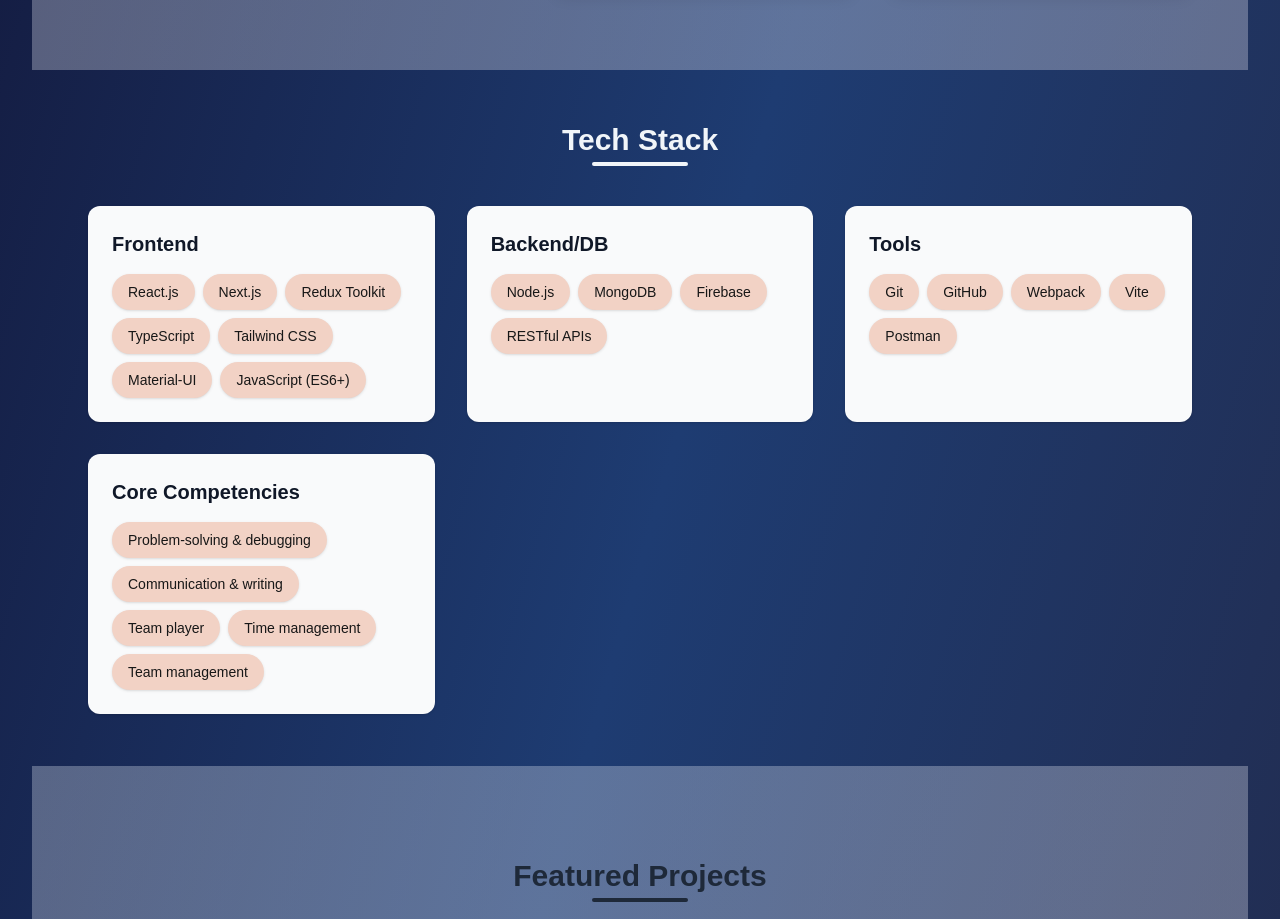
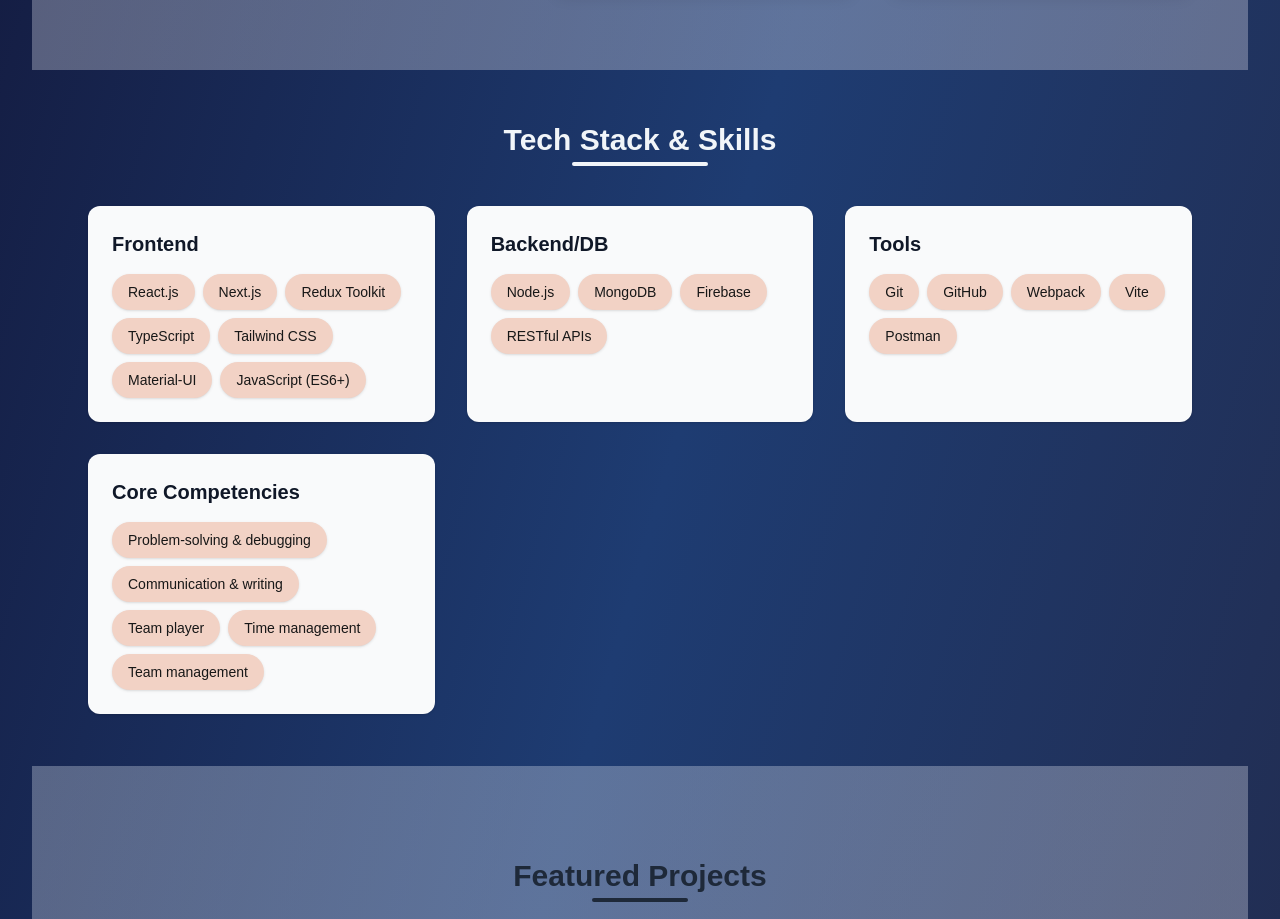
Before and after one commit to alwayswantedtocode/osecodes, a Next.js app: page / in a window 1280 px wide. Shown: the part 1680-2599 px from the top of the page. Built offline with nearby package versions, Linux system fonts and the light colour scheme.

Commit message:
commit update

```diff
--- a/src/Components/SkillSection.tsx
+++ b/src/Components/SkillSection.tsx
@@ -25,8 +25,8 @@
                     transition={{ delay: 0.2 }}
                     className="text-3xl font-bold text-slate-100 text-center mb-12 relative"
                 >
-                    Tech Stack
-                    <span className="absolute bottom-0 left-1/2 w-16 md:w-24 h-1 bg-slate-100 -translate-x-1/2 translate-y-2 rounded-full" />
+                    Tech Stack &amp; Skills
+                    <span className="absolute bottom-0 left-1/2 w-16 md:w-34 h-1 bg-slate-100 -translate-x-1/2 translate-y-2 rounded-full" />
                 </motion.h2>
 
                 {/* Skills Grid */}
```
